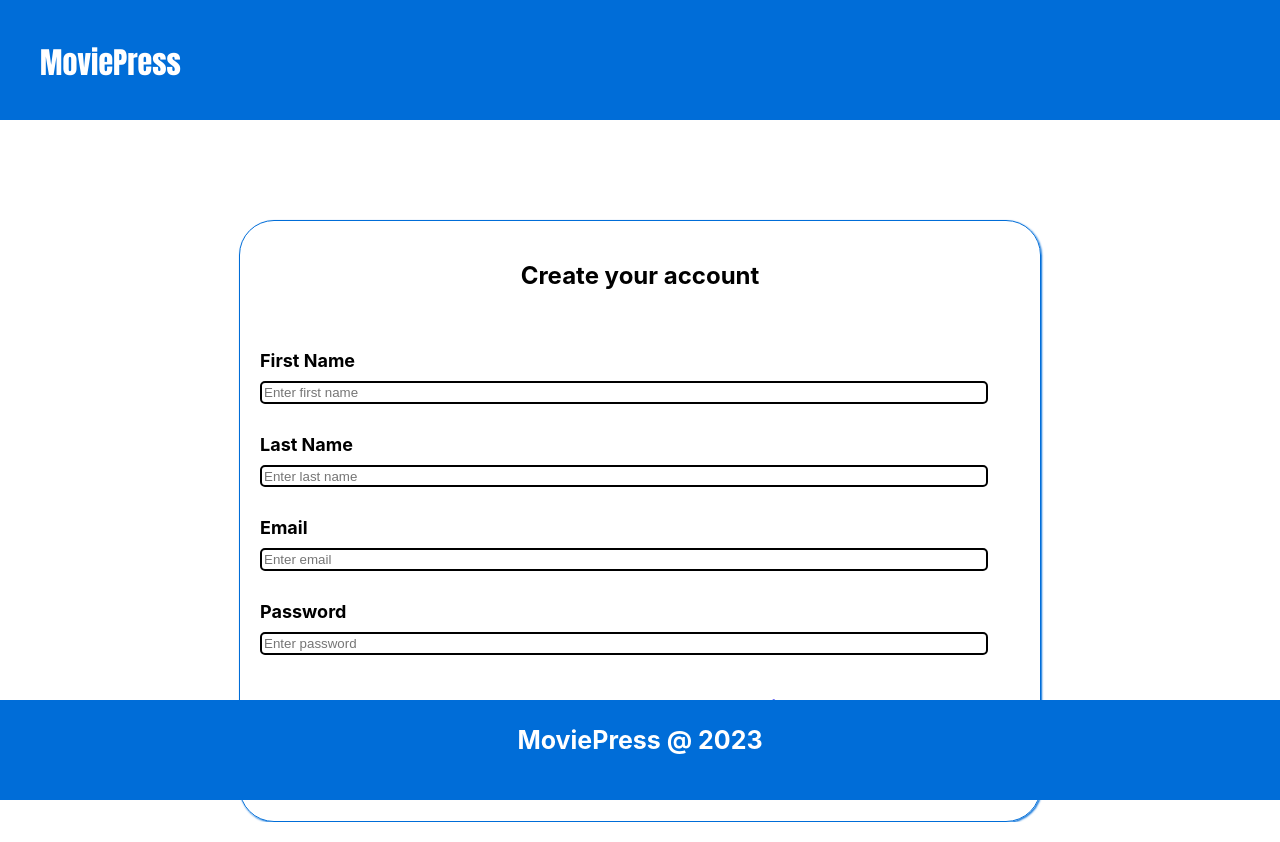
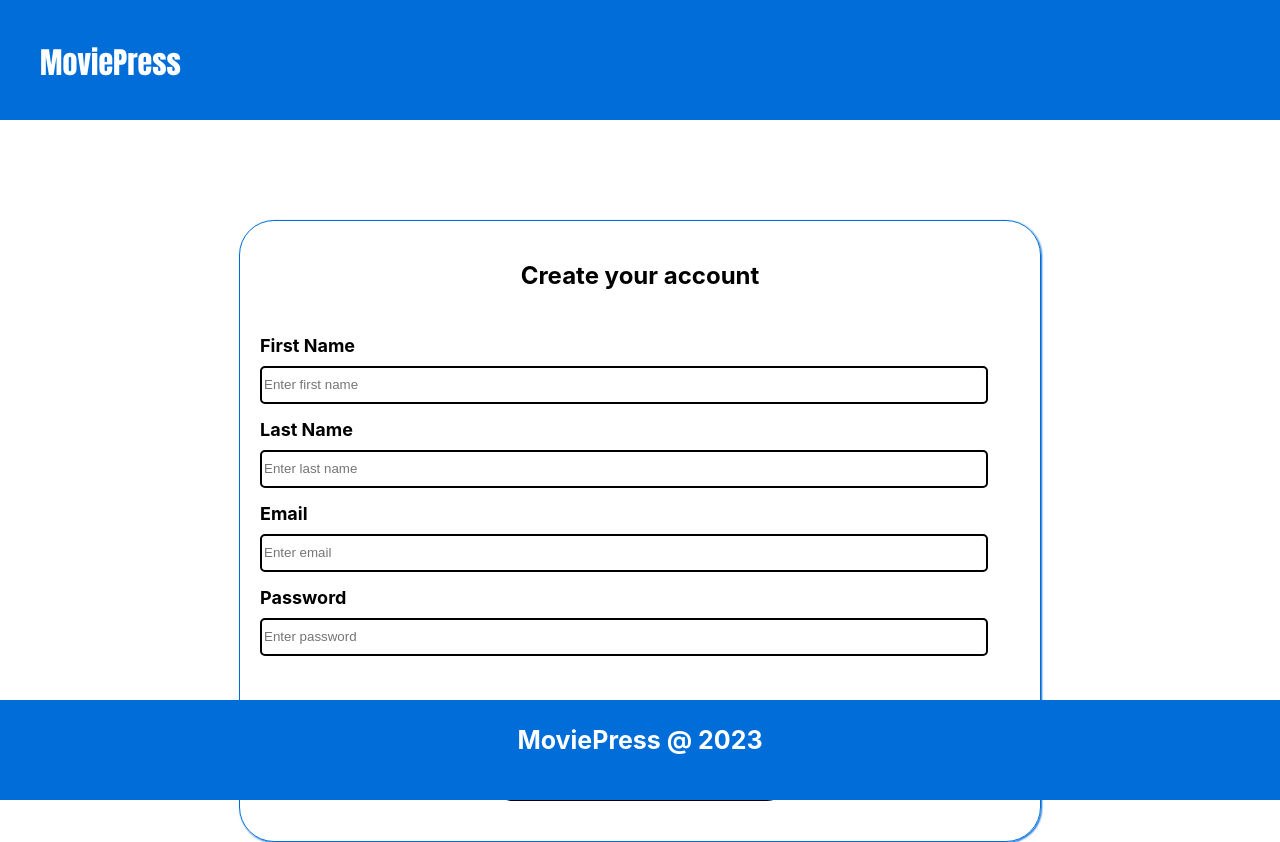
Before and after one commit to DasDeveloper/MoviePress, a React (Create React App) app in the folder client/: page /signup in a window 1280 px wide. Built offline with nearby package versions, Linux system fonts and the light colour scheme.

Commit message:
change the width of labels in signup page

```diff
--- a/client/src/css/signup.css
+++ b/client/src/css/signup.css
@@ -6,7 +6,7 @@
     flex-direction: column;
     width: 800px;
     margin-top: 100px;
-    height: 600px;
+    height: 620px;
     border-radius: 35px;
     box-shadow: 1px 1px 2px #006dd8;
 
@@ -28,7 +28,7 @@
     font-weight: bold;
     font-size: large;
     margin-bottom: 10px;
-    margin-top: 30px;
+    margin-top: 15px;
 
 }
 
```
